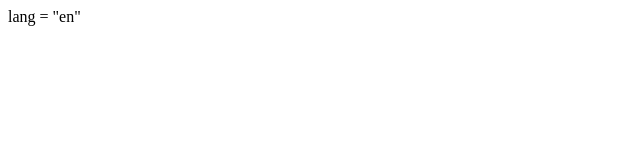
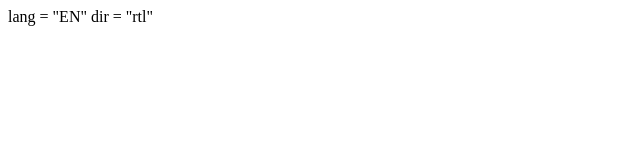
Before and after one commit to AntoineJacob/holbertonschool-web_front_end, a plain HTML site: page html_advanced/0-index.html in a window 1280 px wide. Shown: the full height of the page, 0-640 px from the left. Drawn offline with Linux system fonts and the light colour scheme.

Commit message:
adding dir

```diff
--- a/html_advanced/0-index.html
+++ b/html_advanced/0-index.html
@@ -1,4 +1,2 @@
 <!DOCTYPE html>
-<html>
-	lang = "en"
-</html>
+<html>lang = "EN" dir = "rtl"</html>
```
